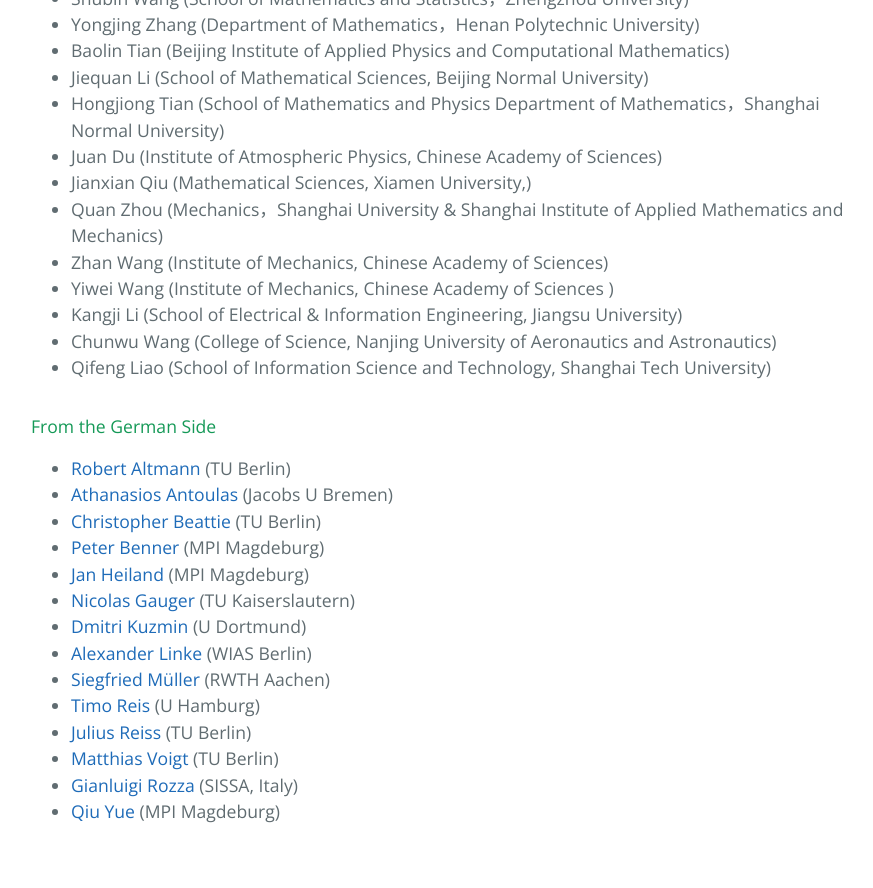
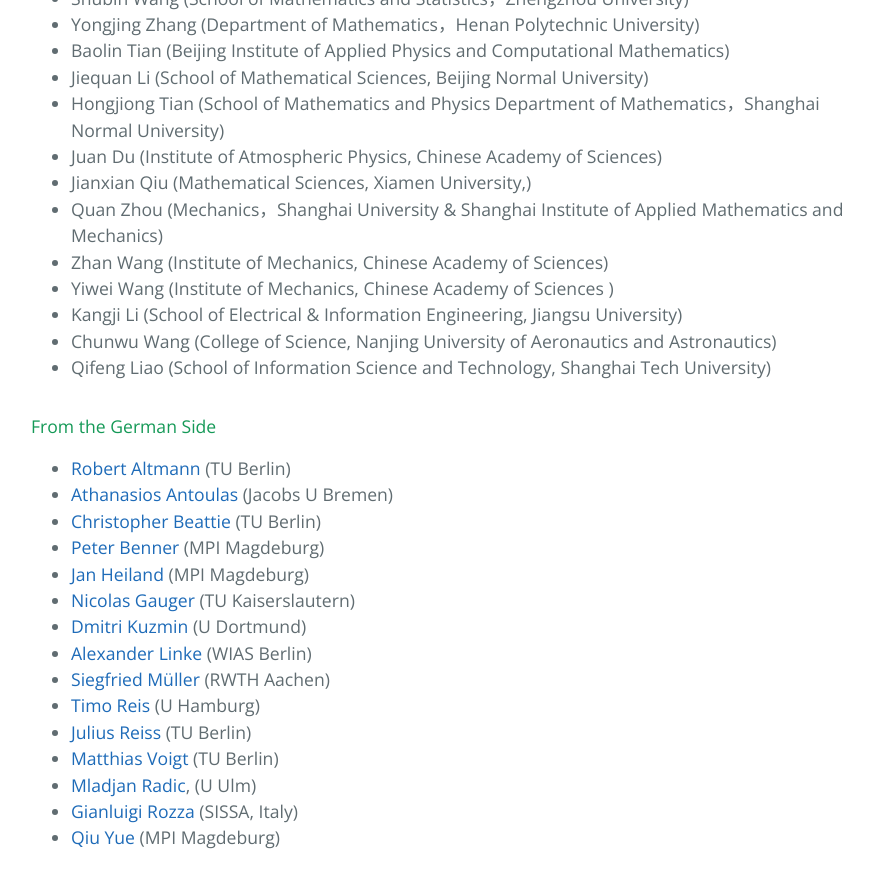
Before and after one commit to highlando/16-cdz-workshop, a Jekyll site: the page built from index.md, in a window 1280 px wide and 900 px high, scrolled down 1250 px. Shown: the top 888 px of the window, without its empty margins (193-1066 px from the left). Built offline with Jekyll 4.4.1, drawn with Linux system fonts in a browser that asks for light colours.

Commit message:
update radic

```diff
--- a/index.md
+++ b/index.md
@@ -71,5 +71,6 @@
  * [Timo Reis](http://www.math.uni-hamburg.de/home/reis/index.html.en) (U Hamburg)
  * [Julius Reiss](http://www.cfd.tu-berlin.de/~reiss/) (TU Berlin)
  * [Matthias Voigt](http://www.math.tu-berlin.de/fachgebiete_ag_modnumdiff/fg_numerische_mathematik/v_menue/mitarbeiter/matthias_voigt/home/) (TU Berlin)
+ * [Mladjan Radic](https://www.uni-ulm.de/en/mawi/mawi-numerik/forschung/), (U Ulm)
  * [Gianluigi Rozza](http://www.math.sissa.it/users/gianluigi-rozza) (SISSA, Italy)
  * [Qiu Yue](http://www.mpi-magdeburg.mpg.de/employees/47281/823076) (MPI Magdeburg)
```
